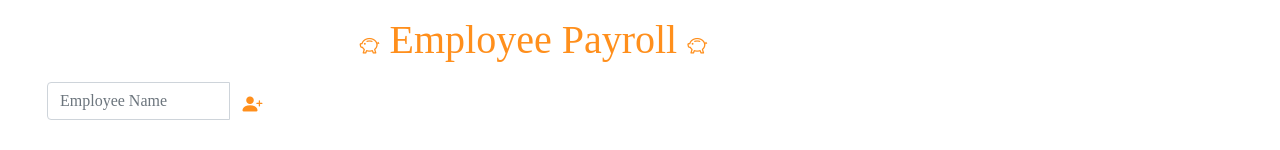
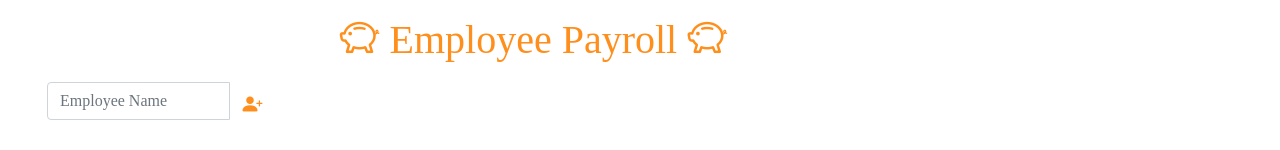
Before and after one commit to JamesEnoch89/Payroll, a React (Create React App) app in the folder EmployeePayRoll/ClientApp/: page / in a window 1280 px wide. Shown: the top 150 px of the page. Built offline with nearby package versions, Linux system fonts and the light colour scheme; no server answers.

Commit message:
correct ability to save blank employee

```diff
--- a/EmployeePayRoll/ClientApp/src/App.css
+++ b/EmployeePayRoll/ClientApp/src/App.css
@@ -24,6 +24,10 @@ i {
   font-size: 20px;
 }
 
+.header-icon {
+  font-size: 40px;
+}
+
 .modal {
   display: none;
   position: fixed;
--- a/EmployeePayRoll/ClientApp/src/App.js
+++ b/EmployeePayRoll/ClientApp/src/App.js
@@ -34,7 +34,7 @@ const App = () => {
   return (
     <div className="app-container col-10">
       <header className="text-center">
-        <h1><i className="bi bi-piggy-bank"></i > Employee Payroll <i className="bi bi-piggy-bank"></i></h1>
+        <h1><i className="bi bi-piggy-bank header-icon"></i > Employee Payroll <i className="bi bi-piggy-bank header-icon"></i></h1>
       </header>
       <AddEmployee setEmployees={setEmployees} />
       <form>
--- a/EmployeePayRoll/ClientApp/src/components/AddEmployee.js
+++ b/EmployeePayRoll/ClientApp/src/components/AddEmployee.js
@@ -15,10 +15,15 @@ const AddEmployee = ({ setEmployees }) => {
 
   const handleEmployeeInput = event => {
     const searchTerm = event.target.value;
+
     setSearchTerm(searchTerm);
   };
 
   const saveEmployee = async () => {
+    if (!searchTerm) {
+      return alert('Please add a name!');
+    }
+
     employee.Name = searchTerm;
 
     const resp = await axios.post('api/payroll/create/employee', employee);
```
